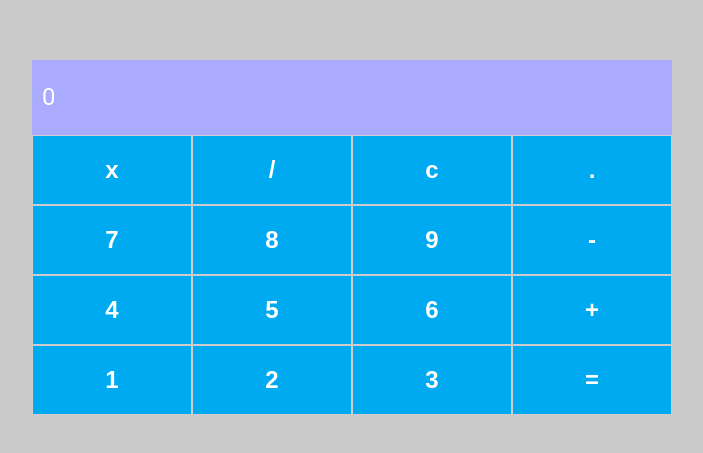
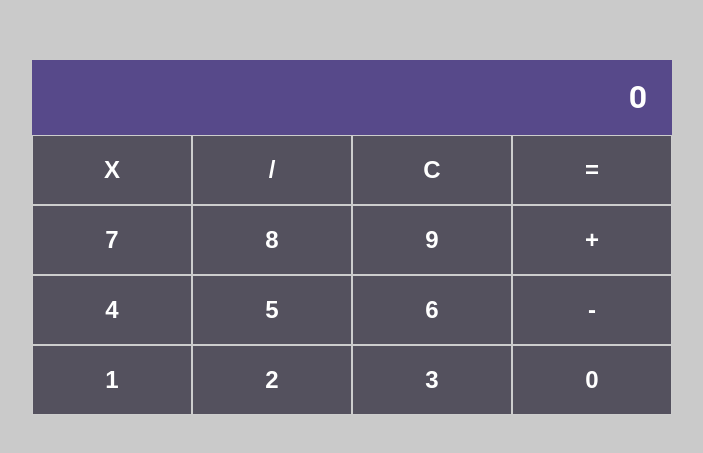
Before and after one commit to digitalinnovationone/trilha-react-desafio01-calculadora, a React (Create React App) app: page / in a window 1280 px wide. Shown: the part 163-616 px from the top of the page, without its empty margins (288-991 px from the left). Built offline with nearby package versions, Linux system fonts and the light colour scheme.

Commit message:
desafio concluido

```diff
--- a/src/App.js
+++ b/src/App.js
@@ -1,98 +1,137 @@
-
 import Input from './components/Input';
 import Button from './components/Button';
 
 import { Container, Content, Row } from './styles';
 import { useState } from 'react';
 
-
 const App = () => {
   const [currentNumber, setCurrentNumber] = useState('0');
-  const [firstNumber, setFirstNumber] = useState('0');
-  const [operation, setOperation] = useState('');
-
-  const handleOnClear = () => {
-    setCurrentNumber('0')
-    setFirstNumber('0')
-    setOperation('')
-  };
+  const[firstNumber, setFirstNumber] = useState('0');
+  const[operarion, setOperation] = useState('0');
 
   const handleAddNumber = (num) => {
-    setCurrentNumber(prev => `${prev === '0' ? '' : prev}${num}`)
+
+   console.log(currentNumber);
+
+    setCurrentNumber(prev => `${prev === '0'?'':prev}${num}`)
+
   }
 
   const handleSumNumbers = () => {
 
     if(firstNumber === '0'){
-        setFirstNumber(String(currentNumber));
-        setCurrentNumber('0')
-        setOperation('+')
-    }else {
-      const sum = Number(firstNumber) + Number(currentNumber);
-      setCurrentNumber(String(sum))
-      setOperation('')
+      setFirstNumber(currentNumber);
+      setCurrentNumber('0');
+      setOperation('+');
+   } else{
+    const n = Number(firstNumber) + Number(currentNumber)
+    setCurrentNumber(String(n))
+    setFirstNumber('0');
+    setOperation('');
    }
-
   }
 
   const handleMinusNumbers = () => {
 
     if(firstNumber === '0'){
-        setFirstNumber(String(currentNumber));
-        setCurrentNumber('0')
-        setOperation('-')
-    }else {
-      const sum = Number(firstNumber) - Number(currentNumber);
-      setCurrentNumber(String(sum))
-      setOperation('')
+      setFirstNumber(currentNumber);
+      setCurrentNumber('0');
+      setOperation('-');
+   } else{
+    const n = Number(firstNumber) - Number(currentNumber)
+    setCurrentNumber(String(n))
+    setFirstNumber('0');
+    setOperation('');
+   }
   }
 
+  const handleXNumbers = () => {
+
+    if(firstNumber === '0'){
+      setFirstNumber(currentNumber);
+      setCurrentNumber('0');
+      setOperation('*');
+   } else{
+    const n = Number(firstNumber) * Number(currentNumber)
+    setCurrentNumber(String(n))
+    setFirstNumber('0');
+    setOperation('');
+   }
+  }
+
+  const handleDivNumbers = () => {
+
+    if(firstNumber === '0'){
+      setFirstNumber(currentNumber);
+      setCurrentNumber('0');
+      setOperation('/');
+   } else{
+    const n = Number(firstNumber) / Number(currentNumber)
+    setCurrentNumber(String(n))
+    setFirstNumber('0');
+    setOperation('');
+   }
   }
 
   const handleEquals = () => {
 
-    if(firstNumber !== '0' && operation !== '' && currentNumber !== '0'){
-        switch(operation){
+
+    if(firstNumber !== '0' && operarion!=='' && currentNumber !== ''){
+      switch(operarion){
         case '+':
           handleSumNumbers();
           break;
         case '-':
           handleMinusNumbers();
           break;
+          case '*':
+          handleXNumbers();
+          break;
+          case '/':
+          handleDivNumbers();
+          break;
           default:
             break;
       }
+
+   }
   }
 
+  const handleOnClear = () => {
+    setCurrentNumber('0');
+    setFirstNumber('0');
+    setOperation('');
+    // currentNumber = 0;
   }
+
 
   return (
     <Container>
       <Content>
         <Input value={currentNumber}/>
         <Row>
-          <Button label="x"/>
-          <Button label="/"/>
-          <Button label="c" onClick={handleOnClear}/>
-          <Button label="."/>
+        <Button label="X" onClick={handleXNumbers}/>
+        <Button label="/" onClick={handleDivNumbers}/>
+        <Button label="C" onClick={handleOnClear}/>
+        <Button label="=" onClick={handleEquals} />
         </Row>
         <Row>
         <Button label="7" onClick={() => handleAddNumber('7')}/>
         <Button label="8" onClick={() => handleAddNumber('8')}/>
         <Button label="9" onClick={() => handleAddNumber('9')}/>
-          <Button label="-" onClick={handleMinusNumbers}/>
+        <Button label="+" onClick={handleSumNumbers}/>
         </Row>
         <Row>
         <Button label="4" onClick={() => handleAddNumber('4')}/>
         <Button label="5" onClick={() => handleAddNumber('5')}/>
         <Button label="6" onClick={() => handleAddNumber('6')}/>
-          <Button label="+" onClick={handleSumNumbers}/>
+        <Button label="-" onClick={handleMinusNumbers}/>
         </Row>
         <Row>
         <Button label="1" onClick={() => handleAddNumber('1')}/>
         <Button label="2" onClick={() => handleAddNumber('2')}/>
         <Button label="3" onClick={() => handleAddNumber('3')}/>
-          <Button label="=" onClick={handleEquals}/>
+        <Button label="0" onClick={() => handleAddNumber('0')}/>
         </Row>
       </Content>
     </Container>
--- a/src/components/Button/index.js
+++ b/src/components/Button/index.js
@@ -1,10 +1,10 @@
+import { ButtonContainer } from './style';
 
-import { ButtonContainer } from './styles';
 
-const Button = ({label, onClick}) => {
+const Button = ({ label, onClick, classe }) => {
     return (
-      <ButtonContainer onClick={onClick} type="button">
-       {label}
+      <ButtonContainer class={classe} onClick={onClick}>
+      {label}
       </ButtonContainer>
     );
   }
--- a/src/components/Button/styles.js
+++ b/src/components/Button/style.js
@@ -3,13 +3,12 @@ import styled from 'styled-components';
 export const ButtonContainer = styled.button`
     padding: 20px;
     border: 1px solid #CDCDCD;
-    background-color: #00AAF0;
-    color: #FFFFFF;
-    font-size: 24px;
+    background-color: #54515e;
+    color: #FFF;
+    font-size: 1.5em;
     font-weight: 700;
     flex: 1;
-
-    &:hover {
+    &:hover{
         opacity: 0.6;
     }
 `
--- a/src/components/Input/index.js
+++ b/src/components/Input/index.js
@@ -1,12 +1,12 @@
-
-import { InputContainer } from './styles';
+import { InputContainer } from "./style";
 
 const Input = ({value}) => {
     return (
       <InputContainer>
-       <input disabled value={value}/>
+        <input disabled value={value}/>
       </InputContainer>
     );
   }
 
+
   export default Input;
--- /dev/null
+++ b/src/components/Input/style.js
@@ -0,0 +1,28 @@
+import styled from 'styled-components';
+
+export const InputContainer = styled.div`
+    width: 100%;
+    height: 75px;
+    background-color: #57498a;
+
+
+    display:flex;
+    align-items: center;
+    justify-content: flex-end;
+
+    input {
+        display: block;
+        text-align: right;
+        width 100%;
+        height: 75px;
+        background-color: #57498a;
+        color: #fff;
+        border: 0;
+        padding: 0 10px;
+        margin-right: 15px;
+        font-size: 2em;
+        font-weight: 700;
+        font-family: 'Roboto';
+
+    }
+`
--- a/src/components/Input/styles.js
+++ /dev/null
@@ -1,29 +0,0 @@
-import styled from 'styled-components';
-
-export const InputContainer = styled.div`
-    width: 100%;
-    height: 75px;
-    background-color: #AAAAFF;
-
-    display: flex;
-    align-items: center;
-    justify-content: flex-end;
-
-    font-size: 24px;
-    font-family: 'Roboto';
-
-
-    input {
-        width: 100%;
-        height: 75px;
-        background-color: #AAAAFF;
-        border: 0;
-        display: flex;
-        flex-direction: column;
-        align-items: flex-end;
-        padding: 0 10px;
-        font-size: 24px;
-        font-family: 'Roboto';
-        color: #FFFFFF;
-    }
-`
--- a/src/global.js
+++ b/src/global.js
@@ -1,8 +1,10 @@
 import { createGlobalStyle } from 'styled-components'
 
 export default createGlobalStyle`
-  *, body {
+  * body{
     margin: 0;
     padding: 0;
+    background-color: blue;
+    color: ${props => (props.darkMode ? 'white' : 'black')};
   }
 `
--- a/src/index.js
+++ b/src/index.js
@@ -2,8 +2,7 @@ import React from 'react';
 import ReactDOM from 'react-dom/client';
 import App from './App';
 
-import GlobalStyles from './global';
-
+import GlobalStyles from './global'
 
 const root = ReactDOM.createRoot(document.getElementById('root'));
 root.render(
--- a/src/styles.js
+++ b/src/styles.js
@@ -1,4 +1,4 @@
-import styled from 'styled-components';
+import styled from "styled-components";
 
 export const Container = styled.div`
     width: 100%;
@@ -9,11 +9,9 @@ export const Container = styled.div`
     align-items: center;
     justify-content: center;
 `
-
-
 export const Content = styled.div`
-    background-color: #FFFFFF;
-    width: 50%;
+    background-color: #fff;
+     width: 50%;
 `
 
 export const Row = styled.div`
@@ -21,11 +19,4 @@ export const Row = styled.div`
     flex-direction: row;
     justify-content: space-between;
     align-items: center;
-`
-
-export const Column = styled.div`
-    display:flex;
-    flex-direction: column;
-    justify-content: space-between;
-    align-items: center;
-`
+    `
```
Lines whose indentation alone changed are shown as unchanged.
